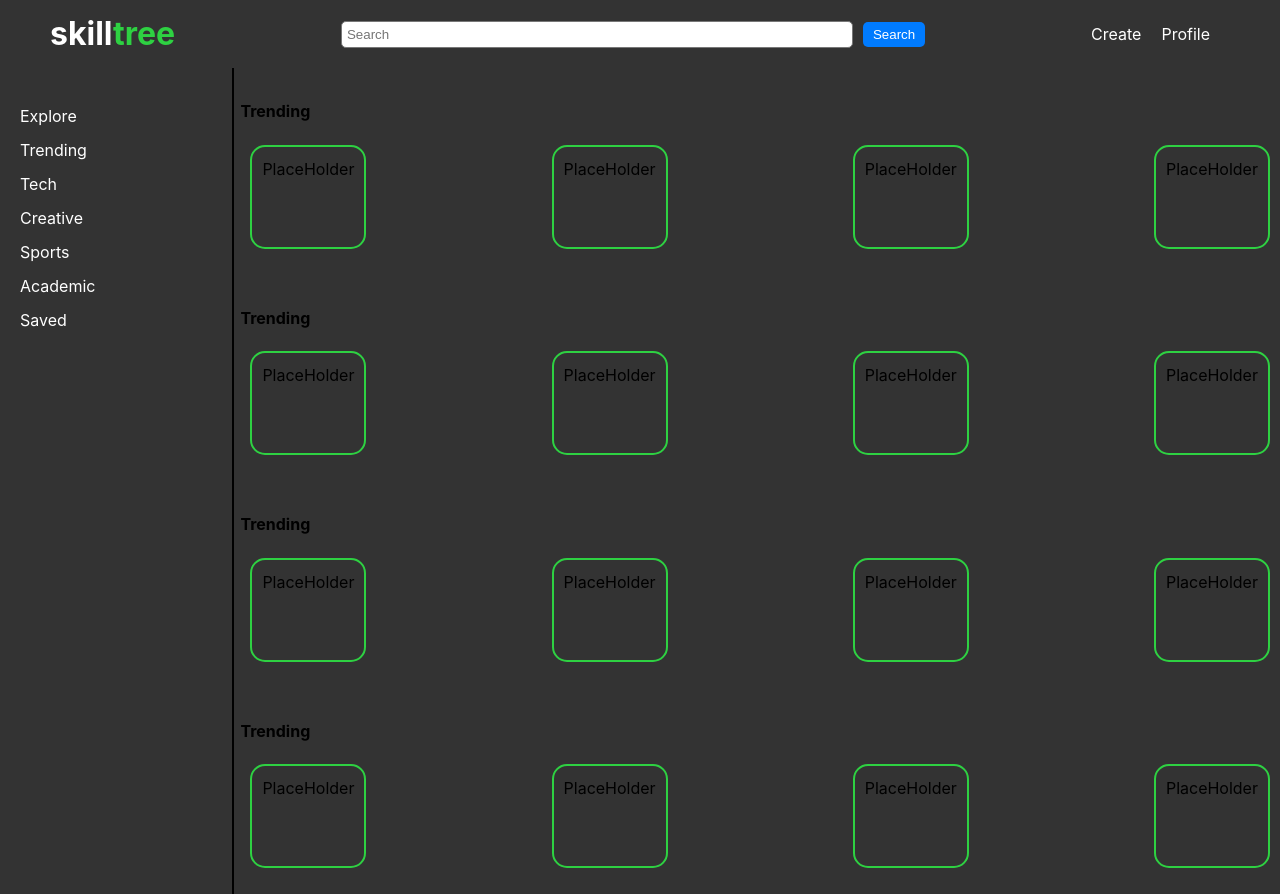
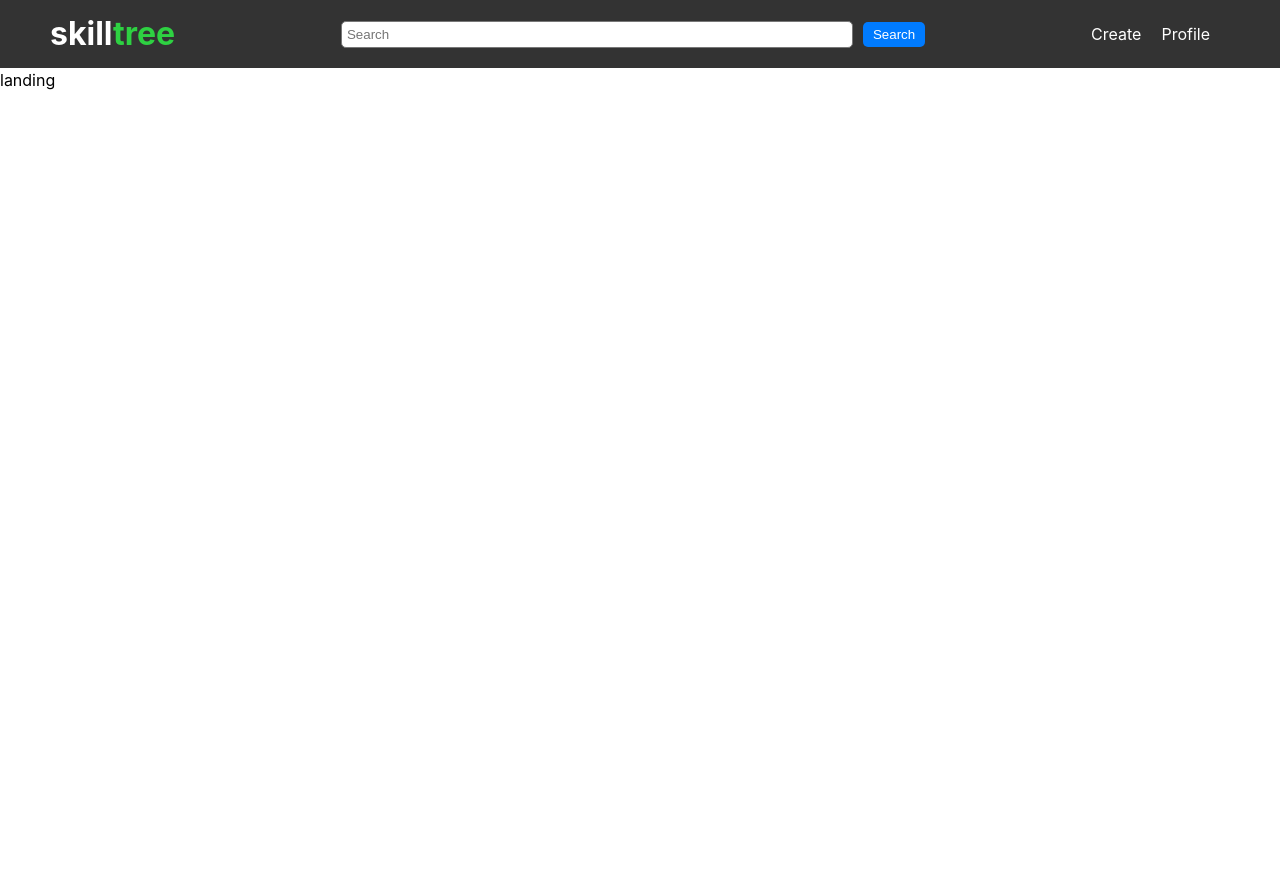
Before and after one commit to NicholasLe04/skilltree, a React (Vite) app in the folder frontend/: page / in a window 1280 px wide. After the commit the page ends 800 px from the top, so only its background shows below. Built offline with nearby package versions, Linux system fonts and the light colour scheme.

Commit message:
Create landing page

```diff
--- a/frontend/src/App.jsx
+++ b/frontend/src/App.jsx
@@ -1,6 +1,7 @@
 import { Routes, Route, BrowserRouter } from 'react-router-dom';
 import Home from './pages/Home/Home';
 import Tree from './pages/Tree/Tree';
+import Landing from './pages/Landing/Landing';
 import Profile from './pages/Profile/Profile';
 import './App.css';
 
@@ -10,7 +11,7 @@
         <>
             <div className="Root">
                 <Routes>
-                    <Route path="/" exact element={<Home />} />
+                    <Route path="/" exact element={<Landing />} />
                     <Route path="/home" element={<Home />} />
                     <Route path='/profile' element={<Profile />} />
                     {/* <Route path="/create" element={<Create />} /> */}
--- a/frontend/src/pages/Home/Home.jsx
+++ b/frontend/src/pages/Home/Home.jsx
@@ -1,13 +1,13 @@
 import React from 'react'
-import Navbar from '../components/navbar';
+import Navbar from '../components/Navbar';
 import Hotbar from './Hotbar';
 import Sidebar from './Sidebar';
 
 function Home() {
 
     let compArr = [];
-    for(let i=0;i<4;i++){
-        compArr.push(<Hotbar key={i}/>);
+    for (let i = 0; i < 4; i++) {
+        compArr.push(<Hotbar key={i} />);
     }
     return (
         <>
--- /dev/null
+++ b/frontend/src/pages/Landing/Landing.jsx
@@ -0,0 +1,13 @@
+import React from 'react'
+import Navbar from '../components/Navbar';
+
+function Landing() {
+    return (
+        <>
+            <Navbar />
+            <div>landing</div>
+        </>
+    )
+}
+
+export default Landing
```
Also changed, not shown: frontend/src/pages/Home.jsx (deleted, +0 -13 lines). Lines whose indentation alone changed are shown as unchanged.
